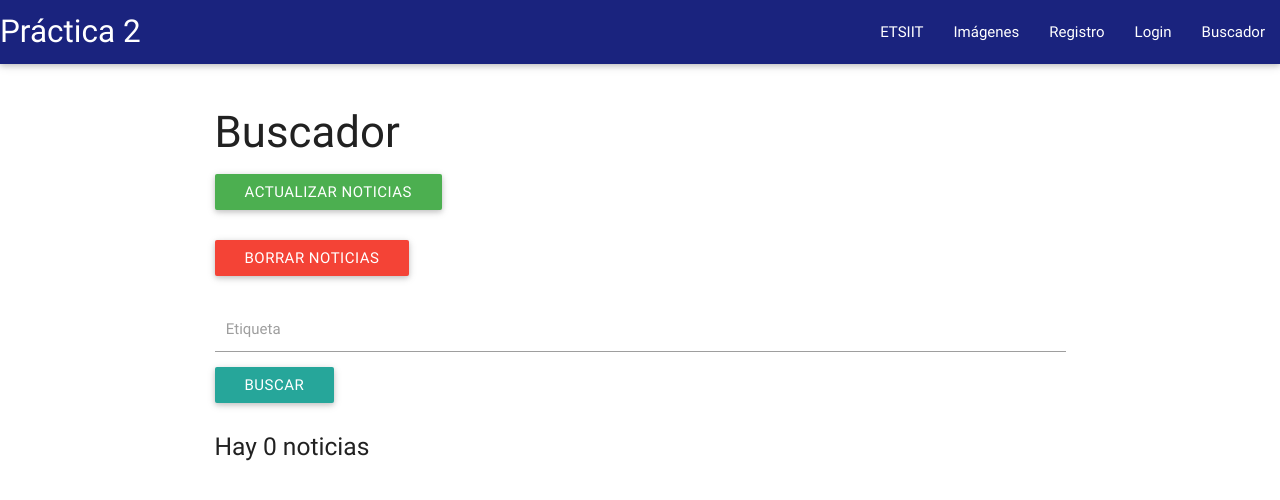
After one commit to potray/SSBW_Django, a Django app: page /practica/buscador/ in a window 1280 px wide. The commit adds this page. Shown: the top 500 px of the page. Run offline with Django 3.2, Linux system fonts and the light colour scheme; data that the repository does not hold is empty.

```diff
--- /dev/null
+++ b/practica/templates/buscador.html
@@ -0,0 +1,34 @@
+{% include "menu.html" %}
+<div class="container">
+    <h3>Buscador</h3>
+    <form action="{% url 'buscador' %}" method="post">{% csrf_token %}
+        <input type="submit" value="Actualizar noticias" class="btn green">
+        <input type="hidden" name="borrar" value="false">
+    </form>
+    <form action="{% url 'buscador' %}" method="post">{% csrf_token %}
+        <input type="submit" value="Borrar noticias" class="btn red">
+        <input type="hidden" name="borrar" value="true">
+    </form>
+    <form action="{% url 'buscador' %}" method="get">{% csrf_token %}
+        <div class="input-field col s4">
+            <label for="etiqueta">Etiqueta</label>
+            <input id="etiqueta" type="text" name="etiqueta" value="{{ etiqueta }}">
+
+		    <input type="submit" value="Buscar" class="btn">
+        </div>
+    </form>
+    <h5>Hay {{contador}} noticias</h5>
+    {% for noticia in noticias%}
+    <div class="card indigo darken-4">
+        <div class="card-content white-text">
+
+            <span class="card-title">{{noticia.titulo}}</span>
+            <p>{{noticia.descripcion}}</p>
+            <p>{{noticia.fecha}}</p>
+        </div>
+        <div class="card-action">
+            <a href="{{noticia.enlace}}">Ir a la noticia</a>
+        </div>
+    </div>
+    {% endfor %}
+</div>
--- a/practica/templates/login.html
+++ b/practica/templates/login.html
@@ -7,8 +7,8 @@
 	</div>
 {% endif %}
 
-<h3>Login</h3>
 <div class="container">
+    <h3>Login</h3>
 	<form action="{% url 'login' %}" method="post">{% csrf_token %}
 			<div class="row">
 				<div class="input-field col s6">
--- a/practica/templates/menu.html
+++ b/practica/templates/menu.html
@@ -16,10 +16,11 @@
 			{% else %}
 			<li><a href="{% url 'inicio'%}">Salir</a></li>
 			{% endif %}
+            <li><a href="{% url 'buscador'%}">Buscador</a></li>
 		</ul>
 	</div>
 </nav>
-
+<br>
 {% if usuarioRegistrado = True%}
 	<script>
 		toast ("!Usuario registrado correctamente!", 4000);
--- a/practica/templates/registro.html
+++ b/practica/templates/registro.html
@@ -7,13 +7,13 @@
 	</div>
 {% endif %}
 
-<h3>Registro</h3>
 <div class="container">
+    <h3>Registro</h3>
 	<form action="{% url 'registro' %}" method="post">{% csrf_token %}
 			<div class="row">
 				<div class="input-field col s6">
 					<label for="email">Email</label>
-					<input id="password" type="email" name="email" value="{{ email }}">
+					<input id="email" type="email" name="email" value="{{ email }}">
 				</div>
 			</div>
 			<div class="row">
--- a/practica/urls.py
+++ b/practica/urls.py
@@ -2,10 +2,11 @@ from django.conf.urls import patterns, url
 from practica import views
 
 urlpatterns = patterns('',
-	url(r'^$', views.inicio, name='inicio'),
-	url(r'registro/', views.registro, name='registro'),
-	url(r'login/', views.login, name='login'),
-	url(r'bienvenida/', views.bienvenida, name='bienvenida'),
-	url(r'etsiit/', views.etsiit, name='etsiit'),
-	url(r'imagenes/', views.imagenes, name='imagenes'),
-	)
+                       url(r'^$', views.inicio, name='inicio'),
+                       url(r'registro/', views.registro, name='registro'),
+                       url(r'login/', views.login, name='login'),
+                       url(r'bienvenida/', views.bienvenida, name='bienvenida'),
+                       url(r'etsiit/', views.etsiit, name='etsiit'),
+                       url(r'imagenes/', views.imagenes, name='imagenes'),
+                       url(r'buscador/', views.buscador, name='buscador'),
+                       )
--- a/practica/views.py
+++ b/practica/views.py
@@ -5,151 +5,231 @@ from django.contrib.auth.models import User
 from django.contrib.auth import authenticate
 from practica.forms import FormularioRegistro, FormularioLogin
 from lxml import etree
+import requests
+from pymongo import MongoClient
 
 
-
-def inicio (request):
-	return render(request, 'inicio.html')
-
-def login (request):
-	return HttpResponse("Login")
-
-def bienvenida (request):
-	return HttpResponse("Bienvenida")
-
-def etsiit (request):
-
-	#Descargar el árbol y extraer todos sus elementos address_component
-	arbolXML = etree.parse('http://maps.googleapis.com/maps/api/geocode/xml?address=ETS+informatica+Granada&sensor=false')
-	items = arbolXML.xpath('//address_component')
-
-	context = {}
-
-	for i in items:
-		#Sacar el tipo y el valor del elemento address_component
-		tipo = i.xpath('./type')[0].text
-		valor = i.xpath('./long_name')[0].text
-
-		#En función del tipo meter el valor en un sitio del context.
-		if tipo == 'administrative_area_level_1':
-			context['provincia'] = valor
-		elif tipo == 'locality':
-			context['localidad'] = valor
-		elif tipo == 'sublocality_level_1':
-			context['distrito'] = valor
-
-	return render (request, 'etsiit.html', context)
-
-def imagenes (request):
-	#Sacar el xml de las últimas noticias de El País
-	arbolXML = etree.parse('http://ep00.epimg.net/rss/tags/ultimas_noticias.xml')
-	#Coger una lista con todos los ítems de tipo enclosure, que son los que tienen imágenes.
-	enclosures = arbolXML.xpath('//enclosure')
-
-	imagenes = []
-
-	for e in enclosures:
-		#Coger el atributo url del enclosure
-		url = e.get('url')
-		#Coger una etiqueta de tipo link del padre del enclosure
-		link = e.xpath('../link')[0].text
-		#Añadir a la lista de imagenes un diccionario con la url y el link.
-		imagenes.append({'url' : url, 'link' : link})
-
-	context = {'imagenes' : imagenes}
-
-	return render (request, 'imagenes.html', context)
-
-def registro (request):
-	if request.method == 'POST':
-		form = FormularioRegistro (request.POST)
-
-		if form.is_valid ():
-			#Registrar el nuevo usuario
-			nombre = form.cleaned_data['nombre']
-			password = form.cleaned_data['password']
-			email = form.cleaned_data['email']
-			try:
-				user = User.objects.create_user(nombre, email, password)
-				user.save()
-
-				context = {
-					'usuarioRegistrado' : True,
-				}
-			except:
-				context = {
-					'errores' : True,
-					'error' : "El usuario ya existe en la base de datos"
-				}
-				return render(request, 'registro.html', context)
+def inicio(request):
+    return render(request, 'inicio.html')
 
 
+def login(request):
+    return HttpResponse("Login")
 
-			return render(request, 'inicio.html', context)
-		else:
-			context = {
-				'form' : form,
-				'errores' : True,
-				'error': form.errors,
-			}
-			return render(request, 'registro.html', context)
-	else:
-		form = FormularioRegistro()
 
-		context = {
-			'form': form,
-		}
+def bienvenida(request):
+    return HttpResponse("Bienvenida")
 
-		return render(request, 'registro.html', context)
 
-def login (request):
-	if request.method == 'POST':
-		form = FormularioLogin (request.POST)
+def etsiit(request):
+    # Descargar el árbol y extraer todos sus elementos address_component
+    arbolXML = etree.parse(
+        'http://maps.googleapis.com/maps/api/geocode/xml?address=ETS+informatica+Granada&sensor=false')
+    items = arbolXML.xpath('//address_component')
 
-		if form.is_valid ():
-			#Intentar logear
-			nombre = form.cleaned_data['nombre']
-			password = form.cleaned_data['password']
+    context = {}
 
-			user = authenticate(username = nombre, password = password)
+    for i in items:
+        # Sacar el tipo y el valor del elemento address_component
+        tipo = i.xpath('./type')[0].text
+        valor = i.xpath('./long_name')[0].text
 
-			#Ver si ha habido éxito
-			if user is not None:
-				if user.is_active:
-					#Mandar a bienvenida
-					context = {
-						'nombre' : nombre,
-						'email' : user.email,
-						'logged' : True,
-					}
-					return render(request, 'bienvenida.html', context)
-				else:
-					#El usuario no está activo
-					context = {
-						'errores' : True,
-						'error' : "El usuario está inactivo",
-					}
-					return render(request, 'login.html', context)
-			else:
-				#Error introduciendo usuario o contraseña
-				context = {
-					'errores' : True,
-					'error' : "Usuario o contraseña son incorrectos",
-		        }
-				return render(request, 'login.html', context)
-		else:
-			context = {
-				'form' : form,
-				'errores' : True,
-				'error': form.errors,
-			}
+        # En función del tipo meter el valor en un sitio del context.
+        if tipo == 'administrative_area_level_1':
+            context['provincia'] = valor
+        elif tipo == 'locality':
+            context['localidad'] = valor
+        elif tipo == 'sublocality_level_1':
+            context['distrito'] = valor
 
-			return render(request, 'login.html', context)
-	else:
-		form = FormularioLogin ()
+    return render(request, 'etsiit.html', context)
 
-		context = {
-			'form' : form,
-		}
 
-		return render (request, 'login.html', context)
+def buscador(request):
+    etiqueta = ''
+
+    # Conexion con el cliente de Mongo
+    cliente = MongoClient()
+    # Seleccionar la base de datos
+    baseDeDatos = cliente['noticias']
+    #Seleccionar la coleccion dentro de la base de datos
+    coleccion = baseDeDatos['noticias']
+
+    if request.method == 'POST':
+
+        borrar = request.POST['borrar']
+        if borrar == 'false':
+            # Sacar el xml utilizando requests
+            # TODO hacer que se baje todas las paginas del pais, no solo la de portada
+            r = requests.get('http://ep00.epimg.net/rss/elpais/portada.xml')
+            # Cargar el xml en un etree
+            arbolXML = etree.fromstring(r.content)
+            # Las noticias son los items
+            noticias = arbolXML.xpath('//item')
+            noticiasParseadas = []
+
+            for noticia in noticias:
+                #Extraer titulo, fecha, etiquetas, descripcion y enlace de la noticia
+                titulo = noticia.xpath('./title')[0].text
+                fecha = noticia.xpath('./pubDate')[0].text
+                descripcion = noticia.xpath('./description')[0].text
+                etiquetas = noticia.xpath('./category')
+                etiquetasParseadas = []
+                for e in etiquetas:
+                    etiquetasParseadas.append(e.text)
+                enlace = noticia.xpath('./link')[0].text
+
+                #Meterlas en la coleccion
+                noticiasParseadas.append({"titulo": titulo,
+                                          "descripcion": descripcion,
+                                          "fecha": fecha,
+                                          "etiquetas": etiquetasParseadas,
+                                          "enlace": enlace
+                                          })
+            #TODO hacer que no se repita
+
+            #Insertar las noticias en la base de datos
+            coleccion.insert_many(noticiasParseadas)
+            coleccion.update_many(noticiasParseadas)
+        elif borrar == 'true':
+            #Borrar la coleccion entera
+            coleccion.remove()
+
+    else:
+        etiqueta = request.GET.get('etiqueta', '')
+
+    noticias = []
+
+    if etiqueta != '':
+        #Hacer la consulta
+        elementos = coleccion.find({'etiquetas': etiqueta})
+        print 'Buscando con etiqueta ' + etiqueta
+    else:
+        elementos = coleccion.find()
+        print 'Buscando todos'
+    #Parsear la consulta
+    for resultado in elementos:
+        noticias.append({"titulo": resultado['titulo'],
+                         "descripcion": resultado['descripcion'],
+                         "fecha": resultado['fecha'],
+                         "enlace": resultado['enlace']
+                         })
+    #Meter las noticias en el contexto
+    context = {'noticias': noticias, 'contador': len(noticias)}
+
+    return render(request, 'buscador.html', context)
+
+
+def imagenes(request):
+    # Sacar el xml de las últimas noticias de El País
+    arbolXML = etree.parse('http://ep00.epimg.net/rss/tags/ultimas_noticias.xml')
+    # Coger una lista con todos los ítems de tipo enclosure, que son los que tienen imágenes.
+    enclosures = arbolXML.xpath('//enclosure')
+
+    imagenes = []
+
+    for e in enclosures:
+        # Coger el atributo url del enclosure
+        url = e.get('url')
+        # Coger una etiqueta de tipo link del padre del enclosure
+        link = e.xpath('../link')[0].text
+        # Añadir a la lista de imagenes un diccionario con la url y el link.
+        imagenes.append({'url': url, 'link': link})
+
+    context = {'imagenes': imagenes}
+
+    return render(request, 'imagenes.html', context)
+
+
+def registro(request):
+    if request.method == 'POST':
+        form = FormularioRegistro(request.POST)
+
+        if form.is_valid():
+            # Registrar el nuevo usuario
+            nombre = form.cleaned_data['nombre']
+            password = form.cleaned_data['password']
+            email = form.cleaned_data['email']
+            try:
+                user = User.objects.create_user(nombre, email, password)
+                user.save()
+
+                context = {
+                    'usuarioRegistrado': True,
+                }
+            except:
+                context = {
+                    'errores': True,
+                    'error': "El usuario ya existe en la base de datos"
+                }
+                return render(request, 'registro.html', context)
+
+            return render(request, 'inicio.html', context)
+        else:
+            context = {
+                'form': form,
+                'errores': True,
+                'error': form.errors,
+            }
+            return render(request, 'registro.html', context)
+    else:
+        form = FormularioRegistro()
+
+        context = {
+            'form': form,
+        }
+
+        return render(request, 'registro.html', context)
+
+
+def login(request):
+    if request.method == 'POST':
+        form = FormularioLogin(request.POST)
+
+        if form.is_valid():
+            # Intentar logear
+            nombre = form.cleaned_data['nombre']
+            password = form.cleaned_data['password']
+
+            user = authenticate(username=nombre, password=password)
+
+            # Ver si ha habido éxito
+            if user is not None:
+                if user.is_active:
+                    # Mandar a bienvenida
+                    context = {
+                        'nombre': nombre,
+                        'email': user.email,
+                        'logged': True,
+                    }
+                    return render(request, 'bienvenida.html', context)
+                else:
+                    # El usuario no está activo
+                    context = {
+                        'errores': True,
+                        'error': "El usuario está inactivo",
+                    }
+                    return render(request, 'login.html', context)
+            else:
+                # Error introduciendo usuario o contraseña
+                context = {
+                    'errores': True,
+                    'error': "Usuario o contraseña son incorrectos",
+                }
+                return render(request, 'login.html', context)
+        else:
+            context = {
+                'form': form,
+                'errores': True,
+                'error': form.errors,
+            }
+
+            return render(request, 'login.html', context)
+    else:
+        form = FormularioLogin()
+
+        context = {
+            'form': form,
+        }
+
+        return render(request, 'login.html', context)
```
Also changed, not shown: practica/forms.py (line endings or trailing spaces).
